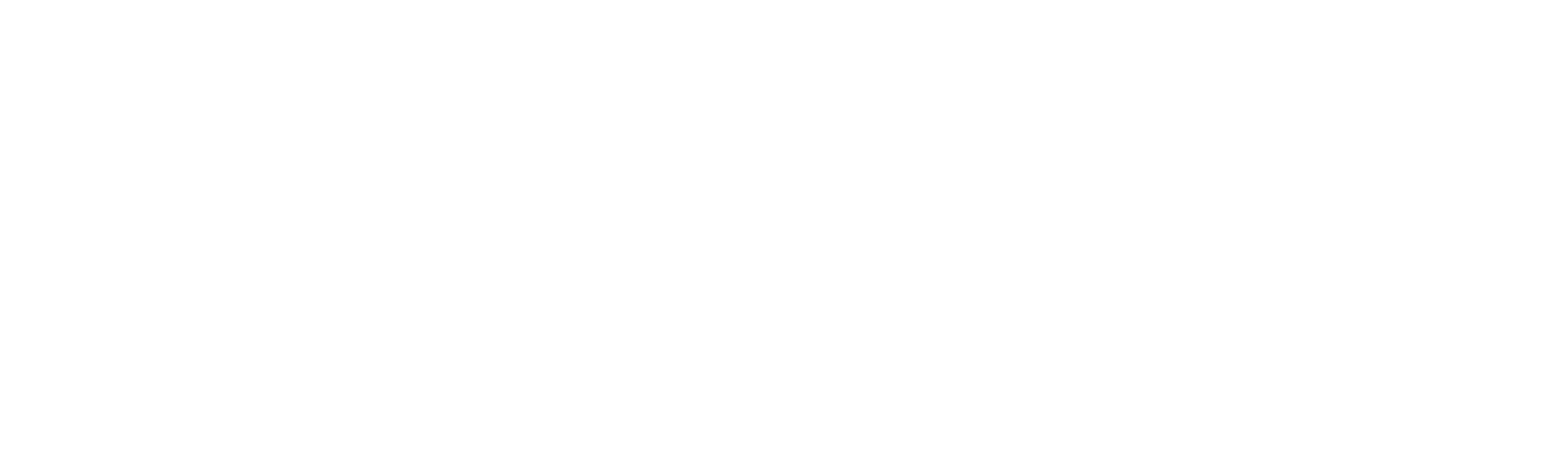
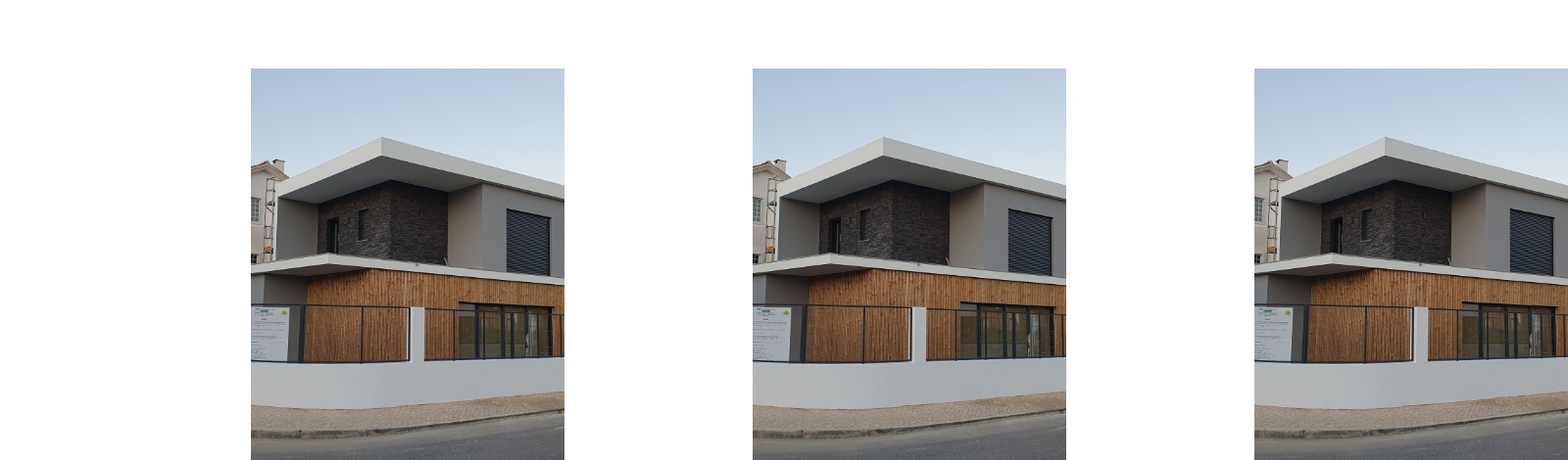
Before and after one commit to rfcfe/iris-website, a React (Create React App) app: page / in a window 1280 px wide. Shown: the part 2142-2612 px from the top of the page at 98% size, 1600 px wide, since content can reach past the window. Before the commit the page ends 2046 px from the top, so only its background shows below. Built offline with nearby package versions, Linux system fonts and the light colour scheme.

Commit message:
Card for services

```diff
--- a/src/Components/Cards/Card.jsx
+++ b/src/Components/Cards/Card.jsx
@@ -0,0 +1,15 @@
+import React from "react";
+import "./cards.css"; // Import CSS file for styling
+
+const Card = ({}) => {
+  return (
+    <div className="card">
+      <img src="../images/Casa2.jpg" alt="Card" className="card-image" />
+      <div className="card-overlay">
+        <p className="chat-description">ahahhahahah</p>
+      </div>
+    </div>
+  );
+};
+
+export default Card;
--- /dev/null
+++ b/src/Components/Cards/CardCollection.jsx
@@ -0,0 +1,22 @@
+import React from "react";
+import Card from "./Card";
+
+function CardCollection() {
+  return (
+    <section className="collection-layout">
+      <div className="collection-container">
+        <div className="collection-item">
+          <Card />
+        </div>
+        <div className="collection-item">
+          <Card />
+        </div>
+        <div className="collection-item">
+          <Card />
+        </div>
+      </div>
+    </section>
+  );
+}
+
+export default CardCollection;
--- a/src/Components/Cards/cards.css
+++ b/src/Components/Cards/cards.css
@@ -0,0 +1,59 @@
+.card {
+    position: relative;
+    overflow: hidden;
+    width: 20rem;
+    height: 50vh
+}
+
+.card-image {
+    width: 100%;
+    height: 50vh;
+    object-fit: cover;
+    transition: filter 1s, transform 1s ease-in-out;
+}
+
+.card-overlay {
+    position: absolute;
+    top: 0;
+    left: 0;
+    width: 100%;
+    height: 100%;
+    background-color: rgba(0, 0, 0, 0.5);
+    opacity: 0;
+    transition: opacity 0.3s;
+    display: flex;
+    justify-content: center;
+    align-items: center;
+}
+
+.card:hover .card-image {
+    filter: brightness(70%);
+    transform: scale(1.05);
+}
+
+.card:hover .card-overlay {
+    opacity: 1;
+}
+
+.chat-description {
+    color: #fff;
+    font-size: 16px;
+    text-align: center;
+}
+
+.collection-layout {
+    margin-top: 10%;
+    display: flex;
+    justify-content: center;
+}
+
+.collection-container {
+    max-width: 80vw;
+    display: flex;
+    flex-direction: row;
+    justify-content: space-around;
+}
+
+.collection-item {
+    margin: 0 10%;
+}
--- a/src/Components/Section/section.css
+++ b/src/Components/Section/section.css
@@ -11,6 +11,7 @@
 
 .section2 {
     background-color: rgb(216, 233, 184);
+    padding-bottom: 3%;
 }
 
 .section2-layout {
@@ -53,8 +54,8 @@
     margin-bottom: 3rem;
     width: 50%;
     border-bottom: 2px solid #000;
-    margin-left: auto; /* Pushes the line to the right */
-    margin-right: auto; /* Pushes the line to the left */
+    margin-left: auto;
+    margin-right: auto;
 }
 
 .section1-title2 {
--- a/src/Pages/Home.jsx
+++ b/src/Pages/Home.jsx
@@ -1,8 +1,8 @@
 import React from "react";
 import Swiper_one from "../Components/Swiper/Swiper_one";
-import Swiper from "swiper";
 import Section1 from "../Components/Section/Section1";
 import Section2 from "../Components/Section/Section2";
+import CardCollection from "../Components/Cards/CardCollection";
 
 function Home() {
   return (
@@ -10,6 +10,7 @@ function Home() {
       <Swiper_one />
       <Section1 />
       <Section2 />
+      <CardCollection />
     </>
   );
 }
```
